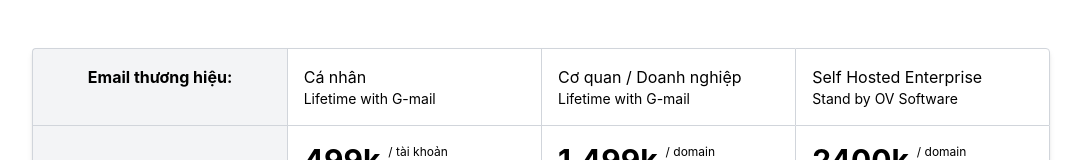
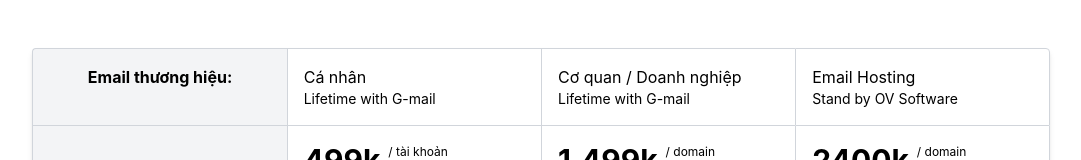
Before and after one commit to luongcongthanh01/software.ov, a plain HTML site: page solutions/business-email.html in a window 1280 px wide. Shown: the top 160 px of the page, without its empty margins (99-1180 px from the left). Drawn offline with nearby package versions, Linux system fonts and the light colour scheme.

Commit message:
hosting email

```diff
--- a/solutions/business-email.html
+++ b/solutions/business-email.html
@@ -66,7 +66,7 @@
             scope="col"
             class="w-1/3 sm:w-1/4 p-4 border bg-white rounded-tr border-gray-300 font-normal"
           >
-            <h4 class="u-slab">Self Hosted Enterprise</h4>
+            <h4 class="u-slab">Email Hosting</h4>
             <p class="text-sm hidden sm:block">Stand by OV Software</p>
           </th>
         </tr>
```
